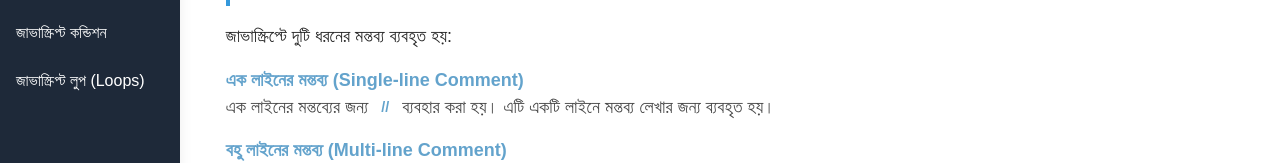
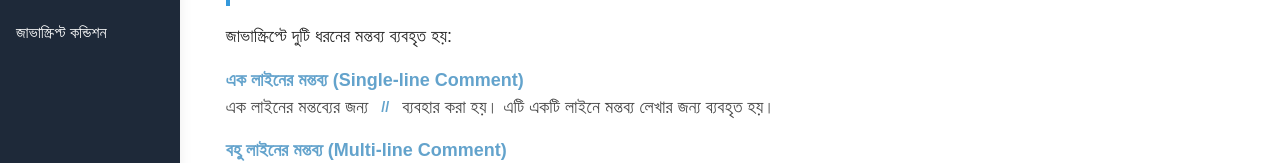
Before and after one commit to misbahulhoq/binarysearch, a Next.js app: page /javascript/comments in a window 1280 px wide. Shown: the part 355-518 px from the top of the page. Built offline with nearby package versions, Linux system fonts and the light colour scheme; what @ant-design/nextjs-registry would draw is missing.

Commit message:
removed error links

```diff
--- a/src/data/javascript/index.ts
+++ b/src/data/javascript/index.ts
@@ -79,16 +79,25 @@ console.log(a % b); // Output: 0
     id: "conditions",
     title: "জাভাস্ক্রিপ্ট কন্ডিশন",
     content: "conditions",
-    next: "functions",
-    previous: "variables",
-  },
-  {
-    id: "functions",
-    title: "জাভাস্ক্রিপ্ট লুপ (Loops)",
-    content: "functions",
+    code: `let score = 75;
+
+if (score >= 90) {
+  console.log("আপনার গ্রেড: A");
+} else if (score >= 70) {
+  console.log("আপনার গ্রেড: B");
+} else {
+  console.log("আপনার গ্রেড: C বা এর নিচে");
+}`,
     next: null,
     previous: "variables",
   },
+  // {
+  //   id: "functions",
+  //   title: "জাভাস্ক্রিপ্ট লুপ (Loops)",
+  //   content: "functions",
+  //   next: null,
+  //   previous: "variables",
+  // },
 ].map((item) => {
   return { ...item, content: item.content + ".mdx" };
 });
```
